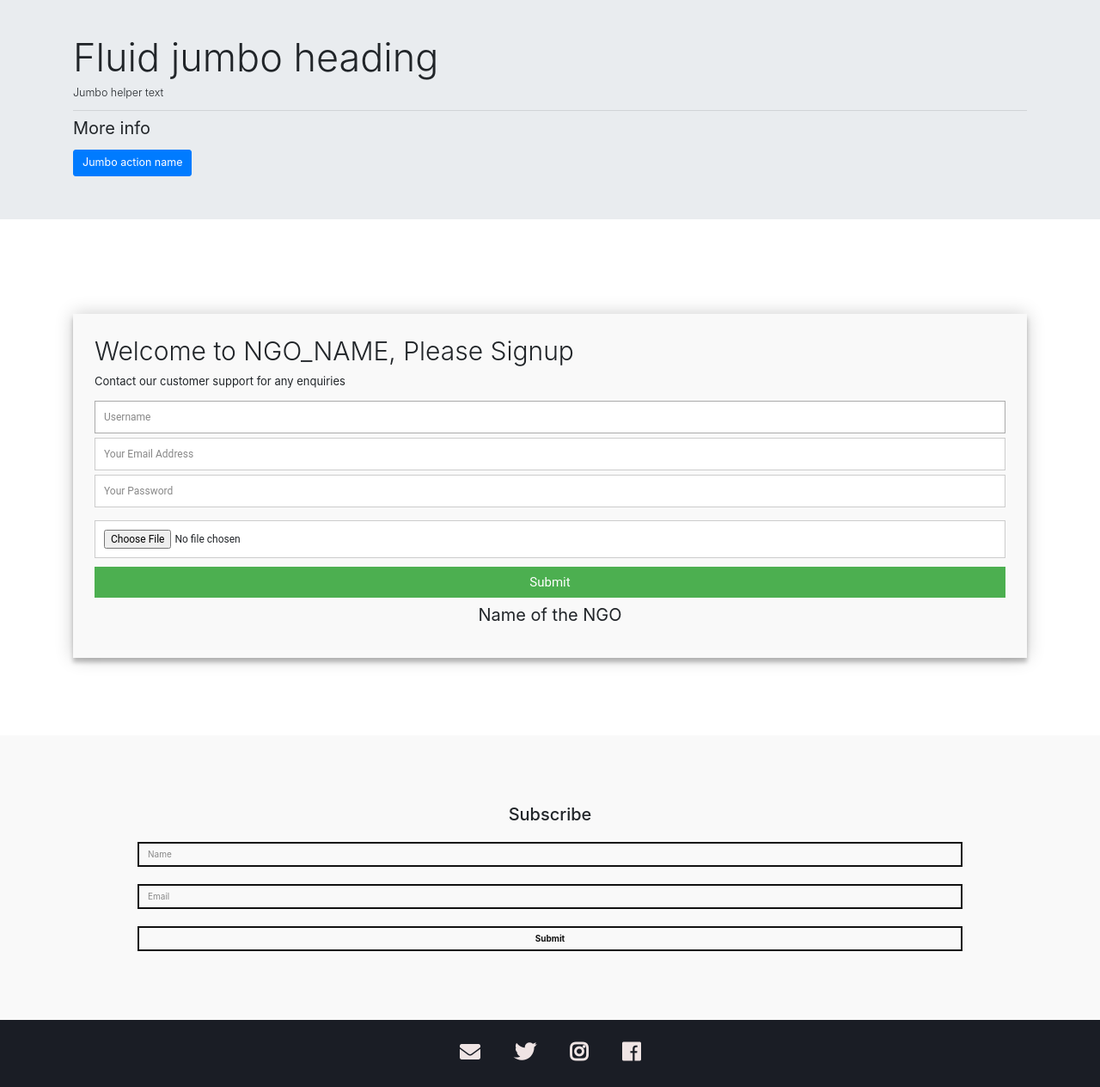
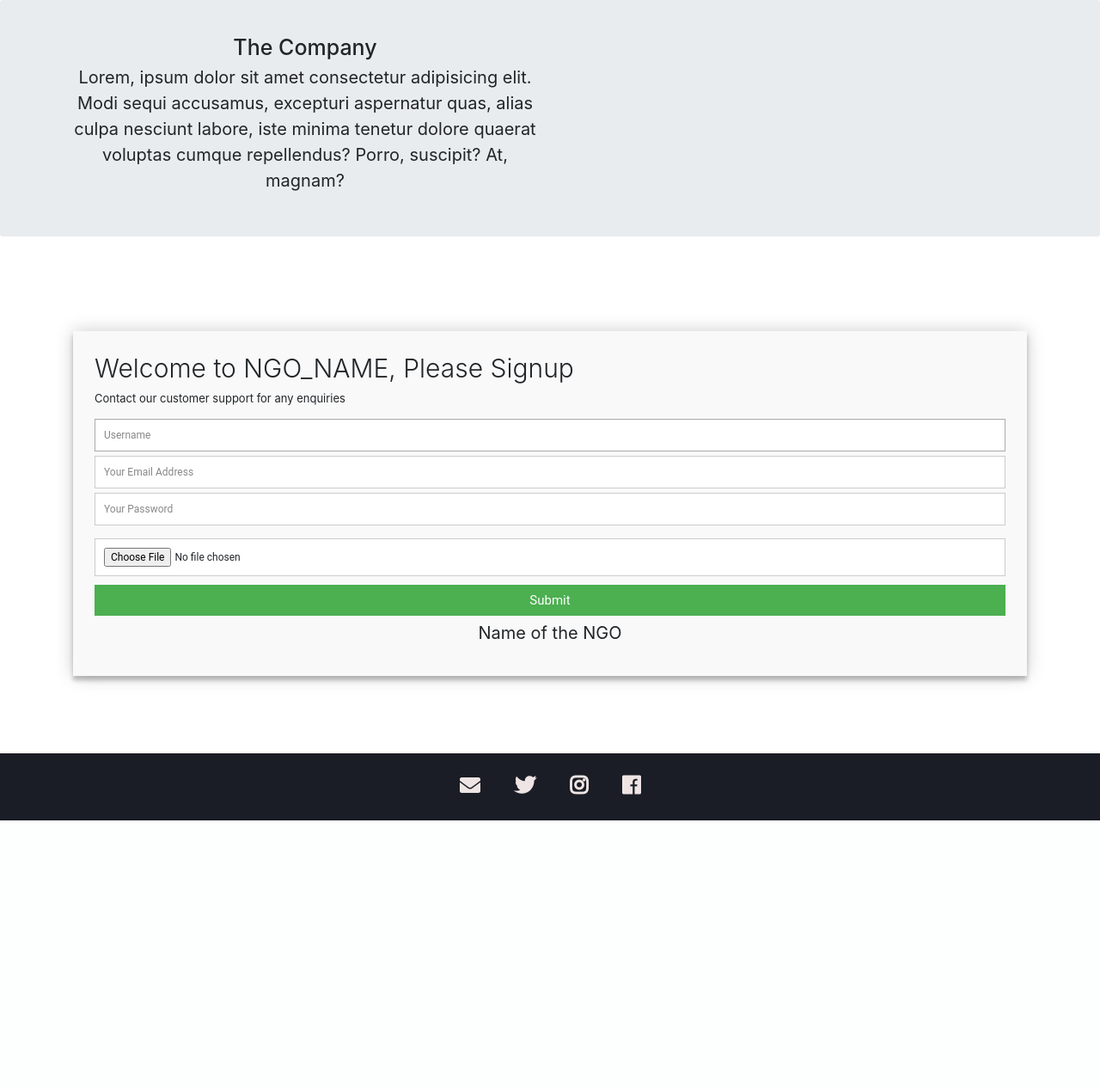
Before and after one commit to 51stDimension/CFGHackathon, a Django app: page /basic_app/signup/ in a window 1280 px wide. Shown: the part 82-1346 px from the top of the page at 86% size. After the commit the page ends 1036 px from the top, so only its background shows below. Run offline with Django 3.2, Linux system fonts and the light colour scheme; some libraries are stand-ins or nearby versions.

Commit message:
Header Componenet

```diff
--- a/main_app/basic_app/templates/basic_app/base.html
+++ b/main_app/basic_app/templates/basic_app/base.html
@@ -33,37 +33,9 @@
         </ul>
     </header>
 
-
-    <div class="jumbotron jumbotron-fluid">
-      <div class="container">
-        <h1 class="display-3">Fluid jumbo heading</h1>
-        <p class="lead">Jumbo helper text</p>
-        <hr class="my-2">
-        <p>More info</p>
-        <p class="lead">
-          <a class="btn btn-primary btn-lg" href="Jumbo action link" role="button">Jumbo action name</a>
-        </p>
-      </div>
-    </div>
-
       {% block content %}
 
       {% endblock %}
-
-      <section class="bg-shd" id="contacts">
-        <div class="box">
-          <h2>Subscribe</h2>
-          <form class="sub-form">
-            <label for="user">
-              <input id="user" type="text" placeholder="Name"/>
-            </label>
-            <label for="email">
-              <input id="email" type="email" placeholder="Email"/>
-            </label>
-            <button class="sm" type="submit">Submit</button>
-          </form>
-        </div>
-      </section>
 
       <footer>
         <div class="box">
--- a/main_app/basic_app/templates/basic_app/signup.html
+++ b/main_app/basic_app/templates/basic_app/signup.html
@@ -21,6 +21,17 @@
       </div>
     </div>
   </div> -->
+
+  <header class="jumbotron">
+    <div class="container">
+        <div class="row row-header" >
+            <div class="col-12 col-sm-6">
+                <h1>The Company</h1>
+                <p>Lorem, ipsum dolor sit amet consectetur adipisicing elit. Modi sequi accusamus, excepturi aspernatur quas, alias culpa nesciunt labore, iste minima tenetur dolore quaerat voluptas cumque repellendus? Porro, suscipit? At, magnam?</p>
+            </div>
+        </div>
+    </div>
+  </header>
 
   <div class="container">
     <div class="row">
```
Also changed, not shown: main_app/basic_app/templates/basic_app/dashboard.html (+12 -5 lines), main_app/basic_app/templates/basic_app/landing.html (+18 -0 lines), main_app/basic_app/templates/basic_app/login.html (+12 -0 lines).
